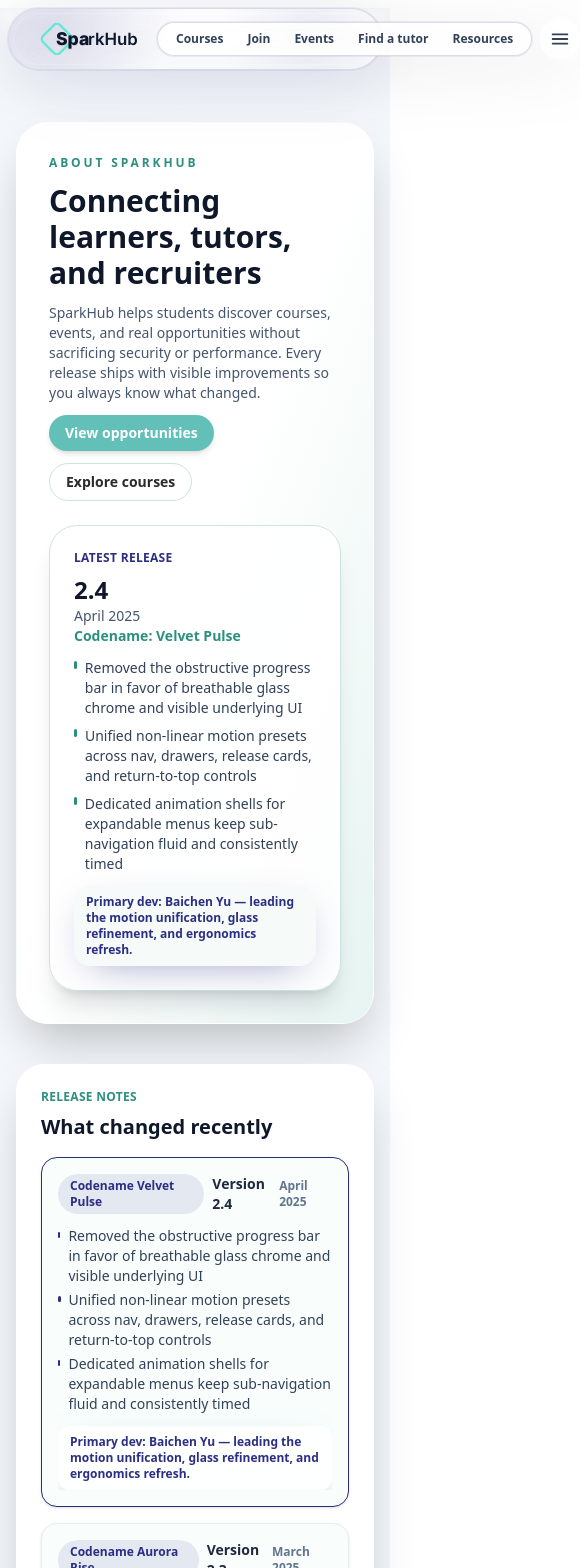
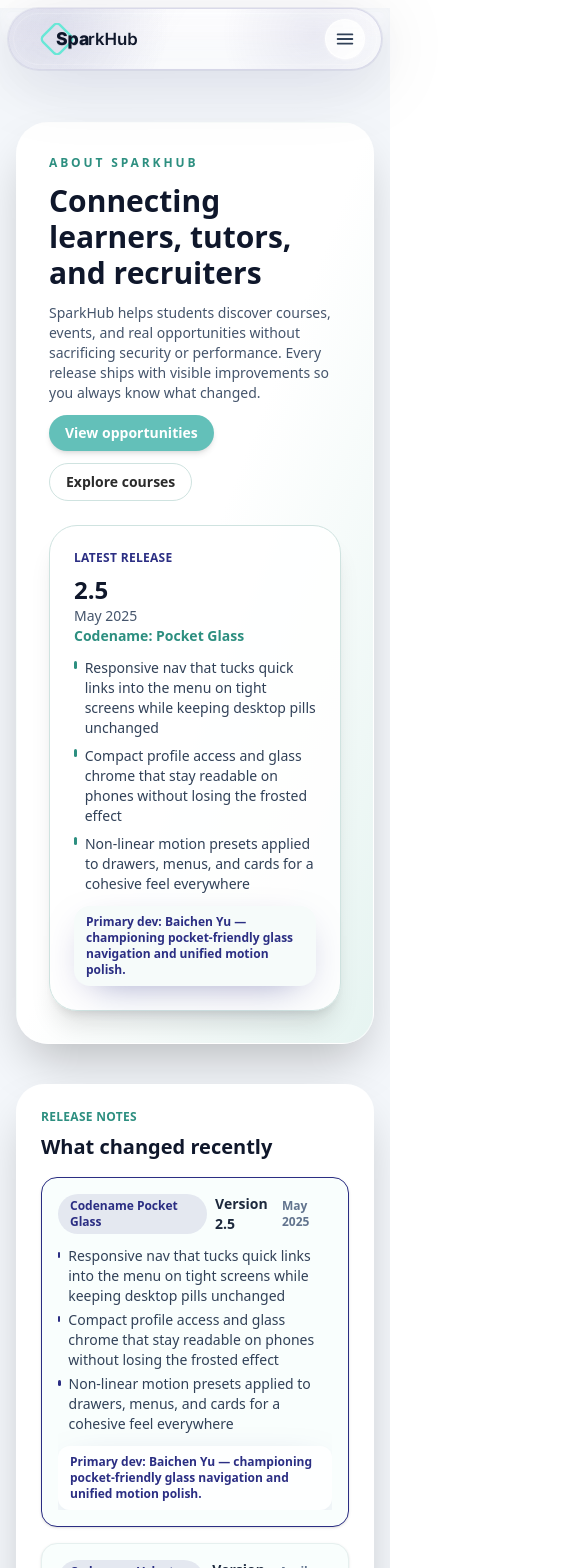
Before and after one commit to TomAs-1226/SparkHub, a Next.js app in the folder frontend/: page /about in a window 390 px wide. Shown: the top 1568 px of the page, 580 px wide, since content can reach past the window. Built offline with nearby package versions, Linux system fonts and the light colour scheme.

Commit message:
Tighten mobile nav and add 2.5 release

```diff
--- a/frontend/src/app/about/page.tsx
+++ b/frontend/src/app/about/page.tsx
@@ -8,6 +8,17 @@ import SiteNav from "@/components/site-nav";
 import { EASE, FADES } from "@/lib/motion-presets";
 
 const releases = [
+    {
+        version: "2.5",
+        codename: "Pocket Glass",
+        date: "May 2025",
+        highlights: [
+            "Responsive nav that tucks quick links into the menu on tight screens while keeping desktop pills unchanged",
+            "Compact profile access and glass chrome that stay readable on phones without losing the frosted effect",
+            "Non-linear motion presets applied to drawers, menus, and cards for a cohesive feel everywhere",
+        ],
+        notes: "Primary dev: Baichen Yu — championing pocket-friendly glass navigation and unified motion polish.",
+    },
     {
         version: "2.4",
         codename: "Velvet Pulse",
@@ -102,6 +113,10 @@ const releases = [
 ];
 
 const featureCallouts = [
+    {
+        title: "Pocket-ready glass nav",
+        copy: "On narrow screens the frosted pills gracefully collapse into the menu while desktop spacing stays untouched.",
+    },
     {
         title: "Glide across the page",
         copy: "Pinned frosted nav with edge blur, breathing space, and a floating return-to-top keeps you oriented without clutter.",
--- a/frontend/src/components/site-nav.tsx
+++ b/frontend/src/components/site-nav.tsx
@@ -196,8 +196,8 @@ export default function Navbar() {
                 </div>
 
                 <div className="relative z-10 flex flex-1 items-center justify-end gap-2 md:hidden">
-                    <div className="no-scrollbar flex flex-1 items-center gap-1 overflow-x-auto rounded-full border border-[color:var(--sh-glass-border)] bg-white/85 px-2 py-1 text-xs font-semibold text-slate-700 shadow-inner shadow-white/40 ring-1 ring-[color:var(--sh-accent-veil)] backdrop-blur">
-                        {desktopLinks.slice(0, 5).map((link) => {
+                    <div className="no-scrollbar hidden flex-1 items-center gap-1 overflow-x-auto rounded-full border border-[color:var(--sh-glass-border)] bg-white/85 px-2 py-1 text-xs font-semibold text-slate-700 shadow-inner shadow-white/40 ring-1 ring-[color:var(--sh-accent-veil)] backdrop-blur min-[430px]:flex">
+                        {desktopLinks.slice(0, 4).map((link) => {
                             const isActive = pathname?.startsWith(link.href);
                             return (
                                 <Link
@@ -227,7 +227,7 @@ export default function Navbar() {
                         <button
                             type="button"
                             onClick={() => router.push("/dashboard")}
-                            className="inline-flex h-10 w-10 items-center justify-center overflow-hidden rounded-full border border-white/70 bg-white/80 text-sm font-semibold text-slate-700 shadow-sm shadow-white/40"
+                            className="hidden h-10 w-10 items-center justify-center overflow-hidden rounded-full border border-white/70 bg-white/80 text-sm font-semibold text-slate-700 shadow-sm shadow-white/40 min-[380px]:inline-flex"
                             aria-label="Open profile"
                         >
                             <Image
```
